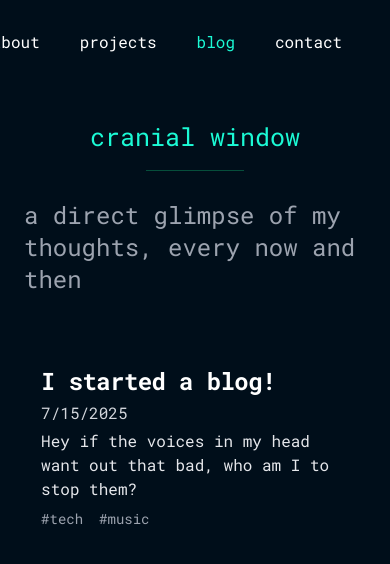
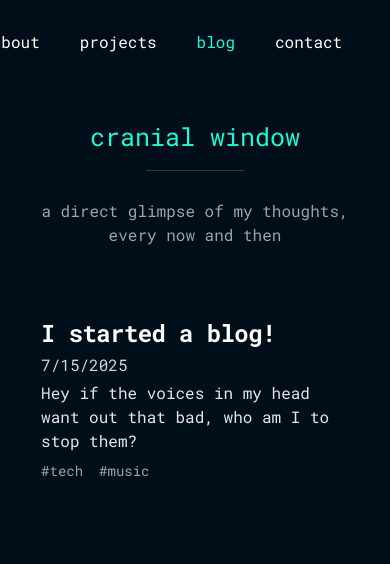
Before and after one commit to alvinadjei/portfolio-website, a Next.js app: page /blog in a window 390 px wide. Shown: the top 564 px of the page. Built offline with nearby package versions, Linux system fonts and the light colour scheme.

Commit message:
Centered blog description on mobile

```diff
--- a/app/(dashboard)/blog/page.tsx
+++ b/app/(dashboard)/blog/page.tsx
@@ -25,7 +25,7 @@ export default function BlogIndexPage() {
         <div className="lg:block flex flex-col items-center page-bounds"> {/* flex column containing all page elements */}
             <h1 className="page-title">cranial window </h1>
             <hr className="page-title-line"></hr>
-            <h1 className="text-2xl font my-6 text-gray-400">a direct glimpse of my thoughts, every now and then</h1>
+            <h1 className="flex justify-center text-center md:block md:text-start font my-6 text-gray-400">a direct glimpse of my thoughts, every now and then</h1>
         </div>
         <ul className="my-5">
             {articles.map(({ slug, frontmatter }) => (
```
